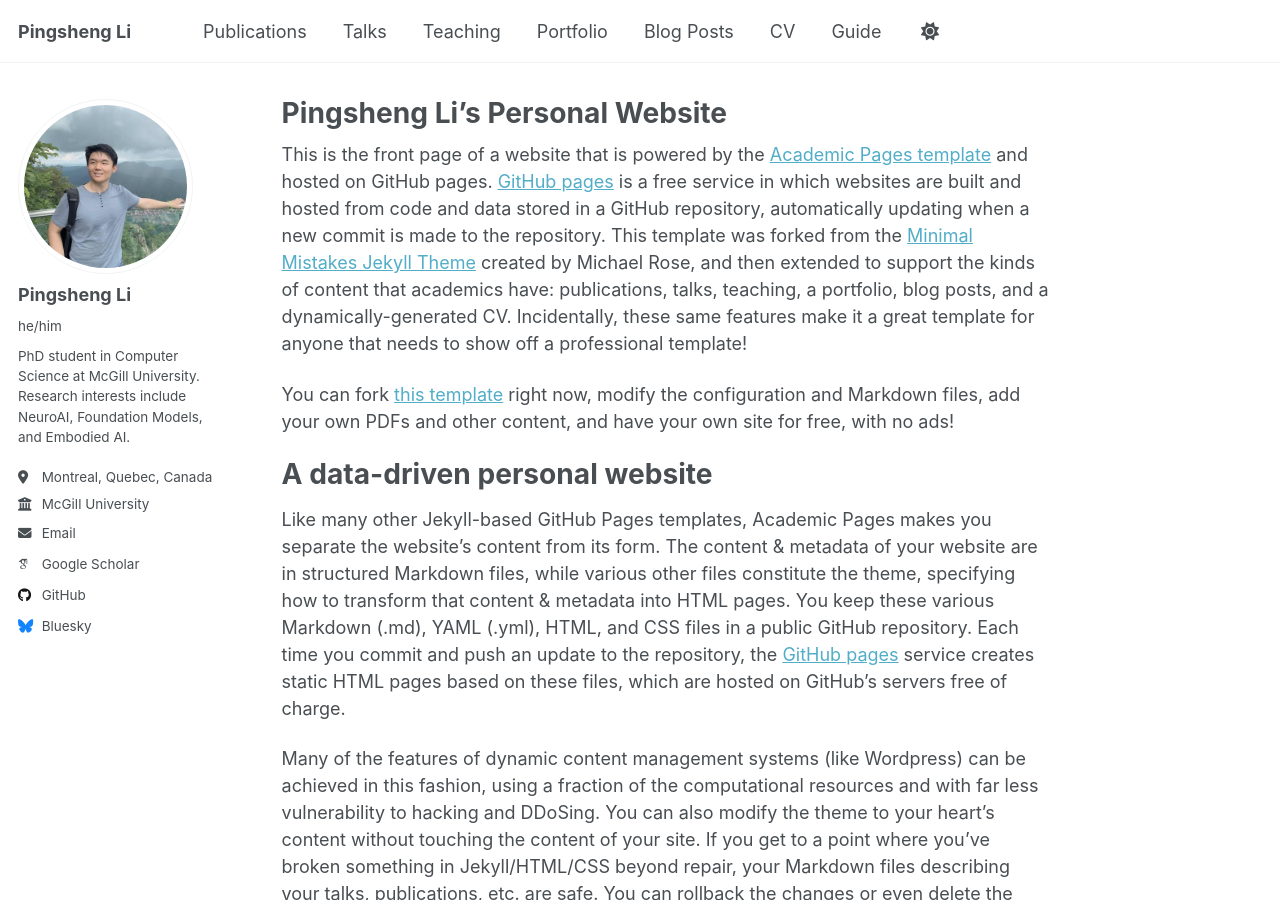
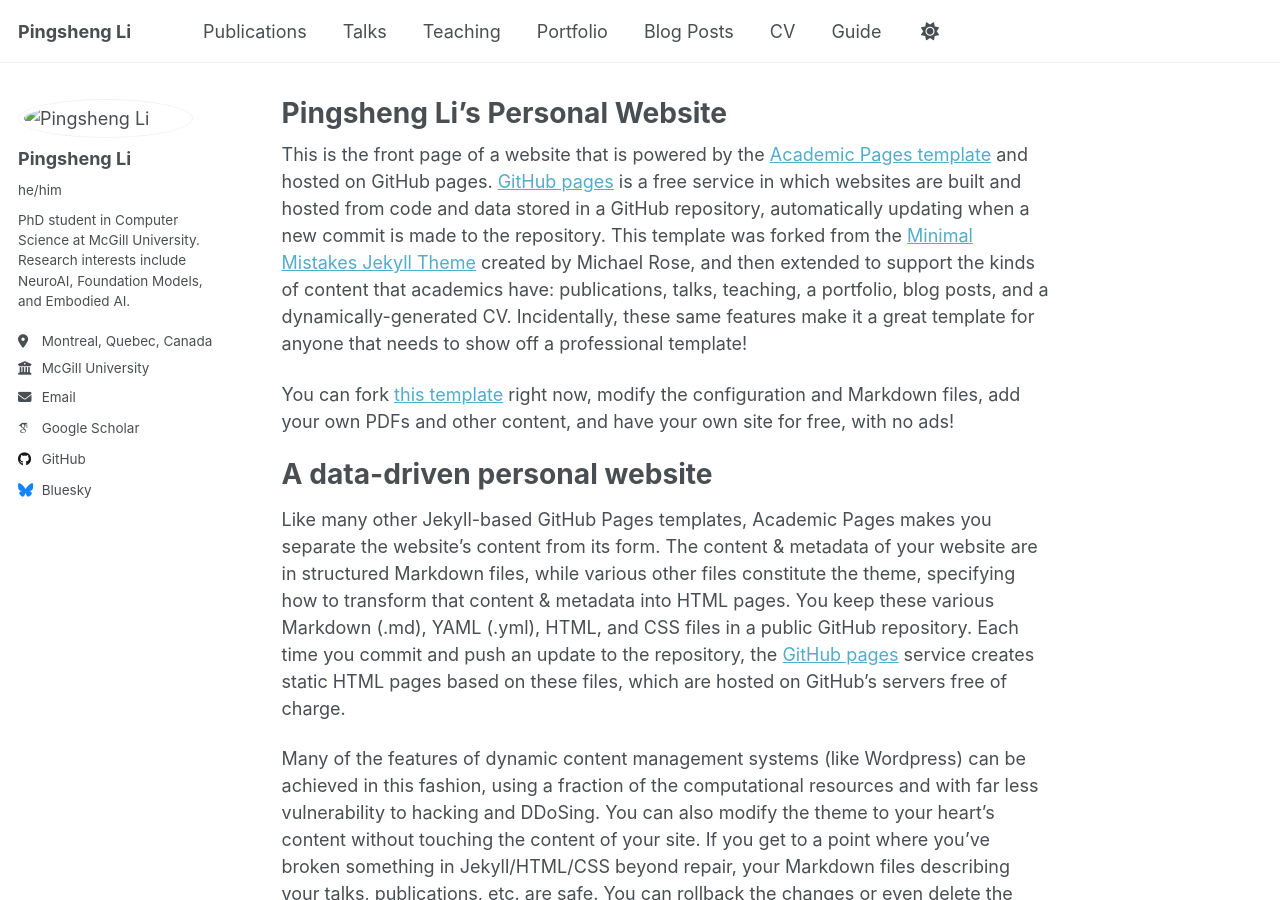
Before and after one commit to Pingsheng-NeuroAI/Pingsheng-NeuroAI.github.io, a Jekyll site: the page built from _pages/about.md, in a window 1280 px wide and 900 px high. Built offline with Jekyll 4.4.1, drawn with Linux system fonts in a browser that asks for light colours; some web fonts are replaced; a script that is not in the unit is left out.

```diff
--- a/_config.yml
+++ b/_config.yml
@@ -22,7 +22,7 @@ repository               : "academicpages/academicpages.github.io"
 #               Additional customization can be done by editing /_includes/author-profile.html
 author:
   # Biographic information
-  avatar           : "pingsheng_profile.jpg"
+  avatar           : "images/pingsheng_profile.jpg"
   name             : "Pingsheng Li"
   pronouns         : "he/him"
   bio              : "PhD student in Computer Science at McGill University. Research interests include NeuroAI, Foundation Models, and Embodied AI."
@@ -53,7 +53,7 @@ author:
 
   # Social media
   artstation       : # Username
-  bluesky          : "pingshengli.bsky.app" # Replace this with you Bluesky username
+  bluesky          : "pingshengli.bsky.social" # Replace this with you Bluesky username
   facebook         : # Username
   flickr           : # Username
   foursquare       : # Username
```
